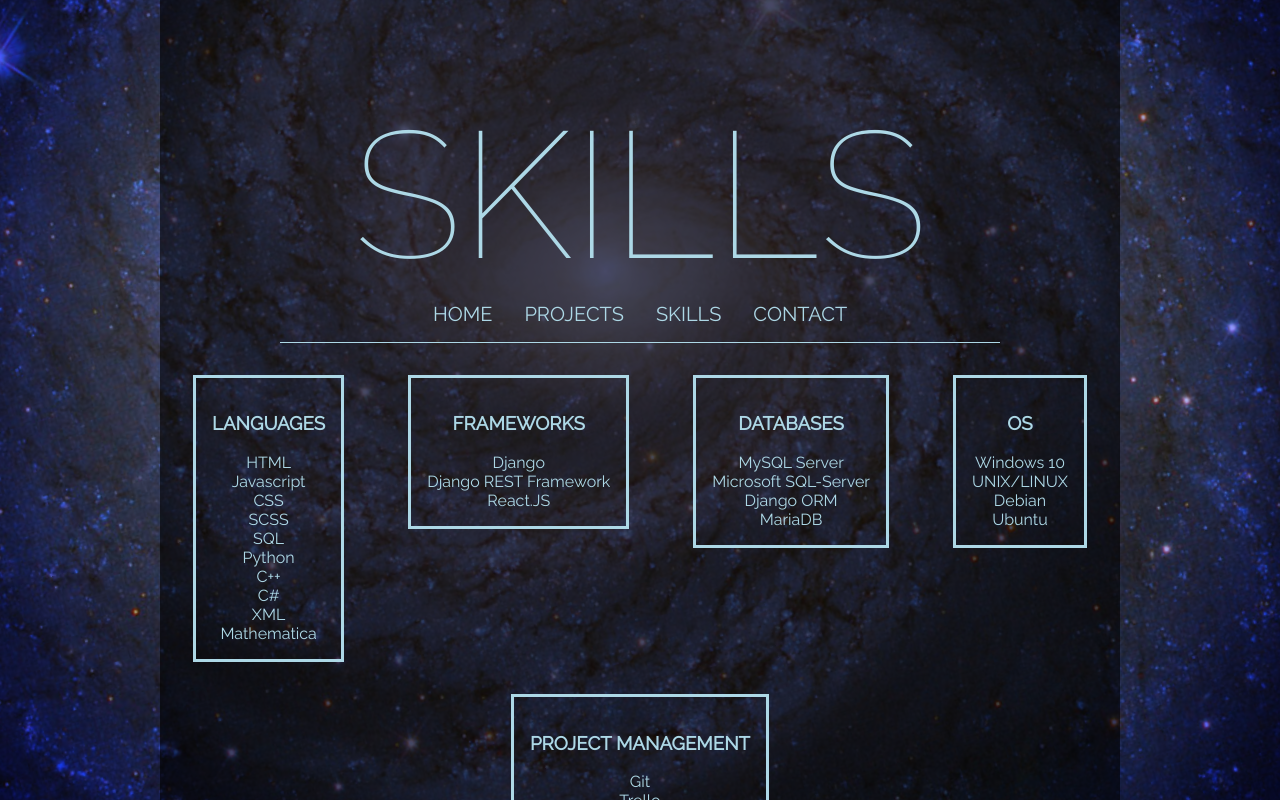
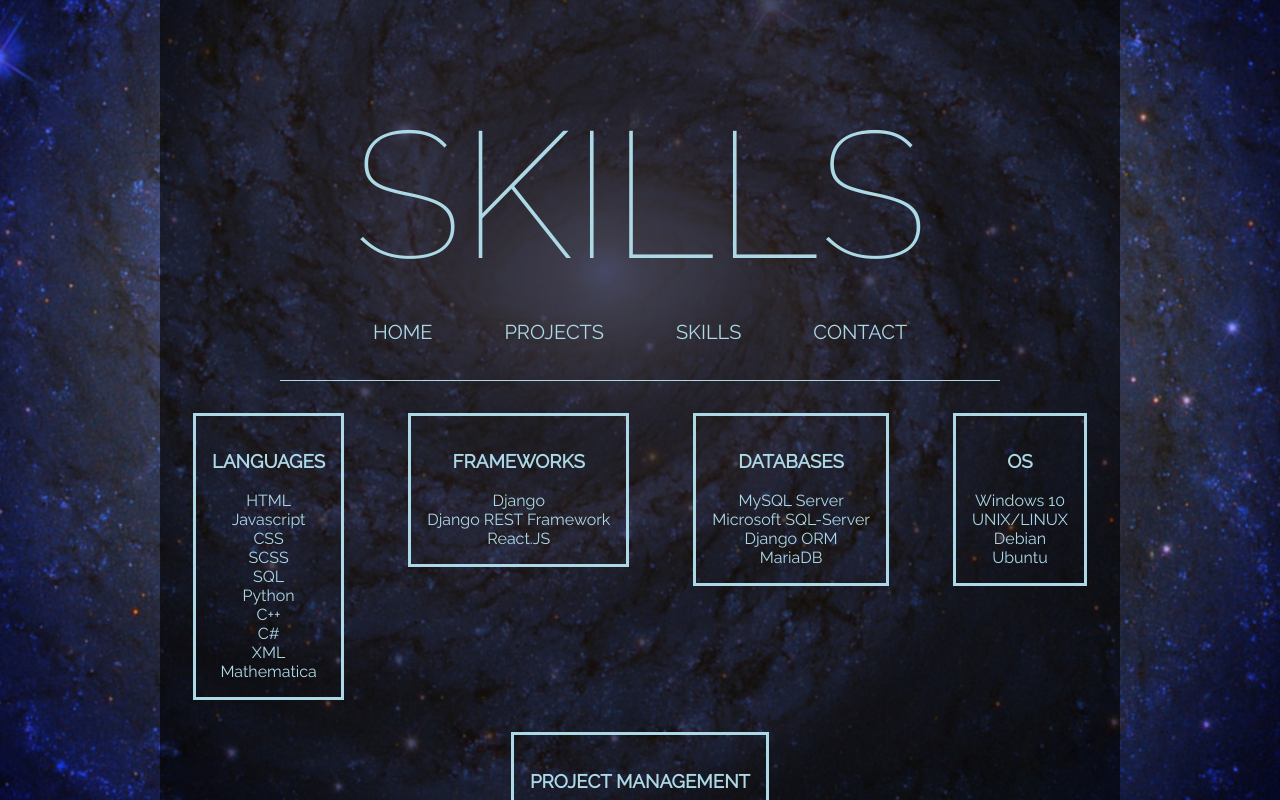
Before and after one commit to BranBer/MyPortfolioSite, a React (Create React App) app: page /skills in a window 1280 px wide. Built offline with nearby package versions, Linux system fonts and the light colour scheme.

Commit message:
Changed navbar hoffer effect

```diff
--- a/src/Components/GlobalNav/GlobalNav.js
+++ b/src/Components/GlobalNav/GlobalNav.js
@@ -10,21 +10,37 @@
 
     return (
         <div className = {styles.NavBar}>
+            <div className = {styles.NavOptionContainer}>
                 <Link to = '/' style = {{textDecoration: 'none'}}>
+                    <div className = {styles.NavUpper} />
                     <span className = {styles.NavOption} onClick = {()=>myContext.pageTransition()}>HOME</span>
+                    <div className = {styles.NavLower} />
                 </Link>
+            </div>
 
+            <div className = {styles.NavOptionContainer}>
                 <Link to = '/projects' style = {{textDecoration: 'none'}}>
+                    <div className = {styles.NavUpper} />
                     <span className = {styles.NavOption} onClick = {()=>myContext.pageTransition()}>PROJECTS</span>
+                    <div className = {styles.NavLower} />
                 </Link>
+            </div>
 
-            <Link to = '/skills' style = {{textDecoration: 'none'}}>
+            <div className = {styles.NavOptionContainer}>
+                <Link to = '/skills' style = {{textDecoration: 'none'}} >
+                    <div className = {styles.NavUpper} />
                     <span className = {styles.NavOption} onClick = {()=>myContext.pageTransition()}>SKILLS</span>
+                    <div className = {styles.NavLower} />
                 </Link>
+            </div>
 
+            <div className = {styles.NavOptionContainer}>
                 <Link to = '/contact' style = {{textDecoration: 'none'}}>
+                    <div className = {styles.NavUpper} />
                     <span className = {styles.NavOption} onClick = {()=>myContext.pageTransition()}>CONTACT</span>
+                    <div className = {styles.NavLower} />
                 </Link>
+            </div>
         </div>
     );
 }
--- a/src/Components/GlobalNav/GlobalNav.module.scss
+++ b/src/Components/GlobalNav/GlobalNav.module.scss
@@ -6,17 +6,93 @@
     align-items: flex-end;
     justify-content: center;
     column-gap: 2em;
-    height: 26px;
+    //height: 40px;
 
+    .NavOptionContainer{
+        overflow: hidden;
+        display: block;
+        position: relative;
+        //padding: 1em;
+        height: 100%;
 
         .NavOption{
             text-decoration: none;
+            overflow: hidden;
+            position: relative;
+            display: block;
             color: $base-color;
             font-size: 20px;
             transition: font-size 1s ease-in-out;
+            padding: .5em;
+            margin: .5em;
+            z-index: 90;
+        }
 
         &:hover{
-            font-size: 26px;
+            .NavUpper{
+                transform: translateX(0%);
+            }
+
+            &:after{
+                transform: translateY(0%);
+            }
+
+            .NavLower{
+                transform: translateX(0%);
+            }
+
+            &:before{
+                transform: translateY(0%);
             }
         }
+
+        .NavUpper{
+            border-top: 4px solid $base-color;
+            top: 0%;
+            width: 100%;
+            position: absolute;
+
+            transform: translateX(110%);
+            transition: transform .5s linear;
         }
+
+        &:after{
+            content: "";
+            position: absolute;
+
+            height: 100%;
+            left: 0%;
+            top: 0%;
+
+            border-left: 4px solid $base-color;
+
+            transform: translateY(110%);
+            transition: transform .5s linear;
+        }
+
+        .NavLower{
+            border-bottom: 4px solid $base-color;
+            bottom: 0%;
+            width: 20vw;
+            position: absolute;
+            transform: translateX(-110%);
+            transition: transform .5s linear;
+        }
+
+        &:before{
+            content: "";
+            position: absolute;
+
+            height: 100%;
+            right: 0%;
+            top: 0%;
+
+            border-right: 4px solid $base-color;
+
+            transform: translateY(-110%);
+            transition: transform .5s linear;
+        }
+
+
+    }
+}
```
Lines whose indentation alone changed are shown as unchanged.
